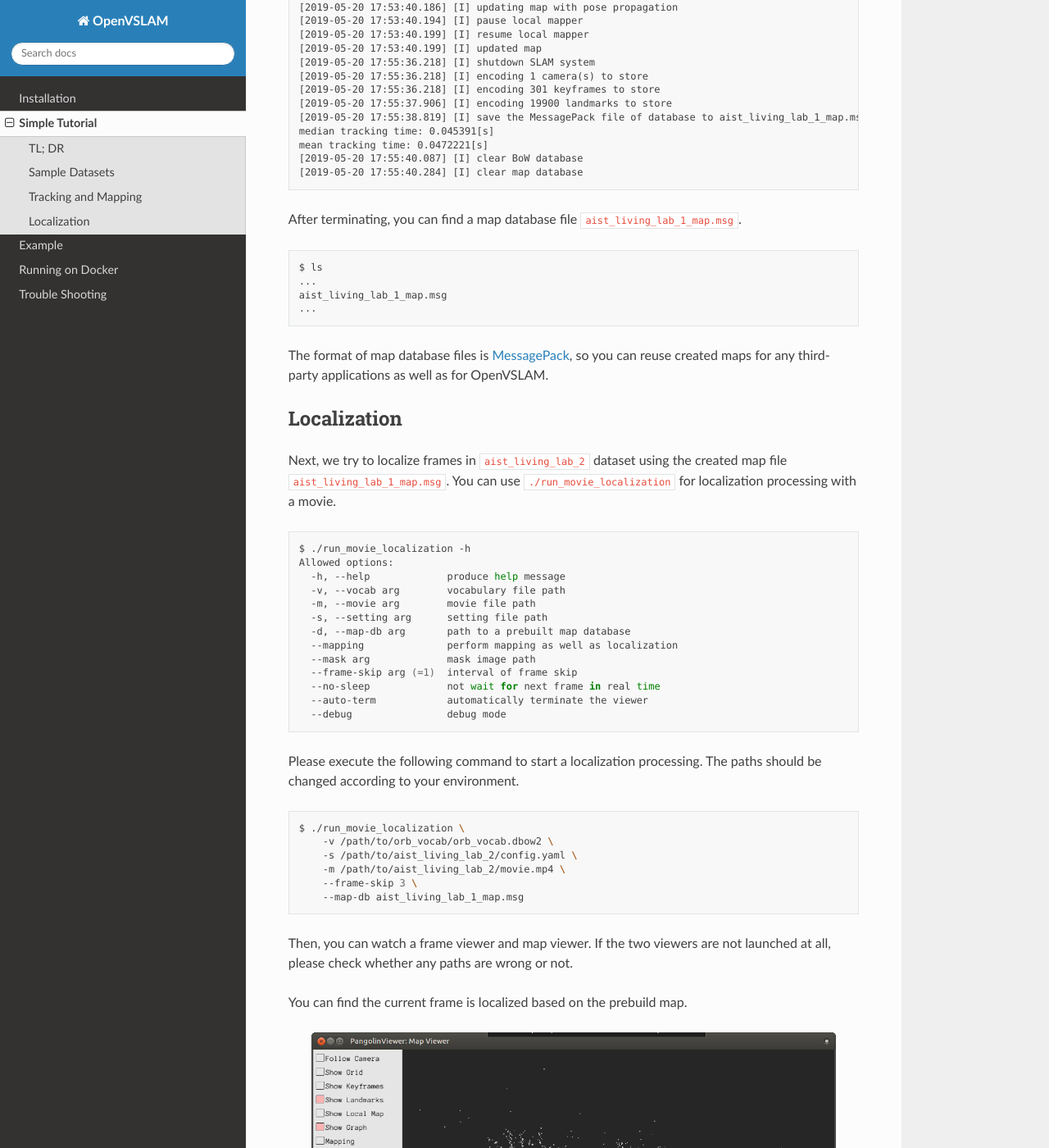
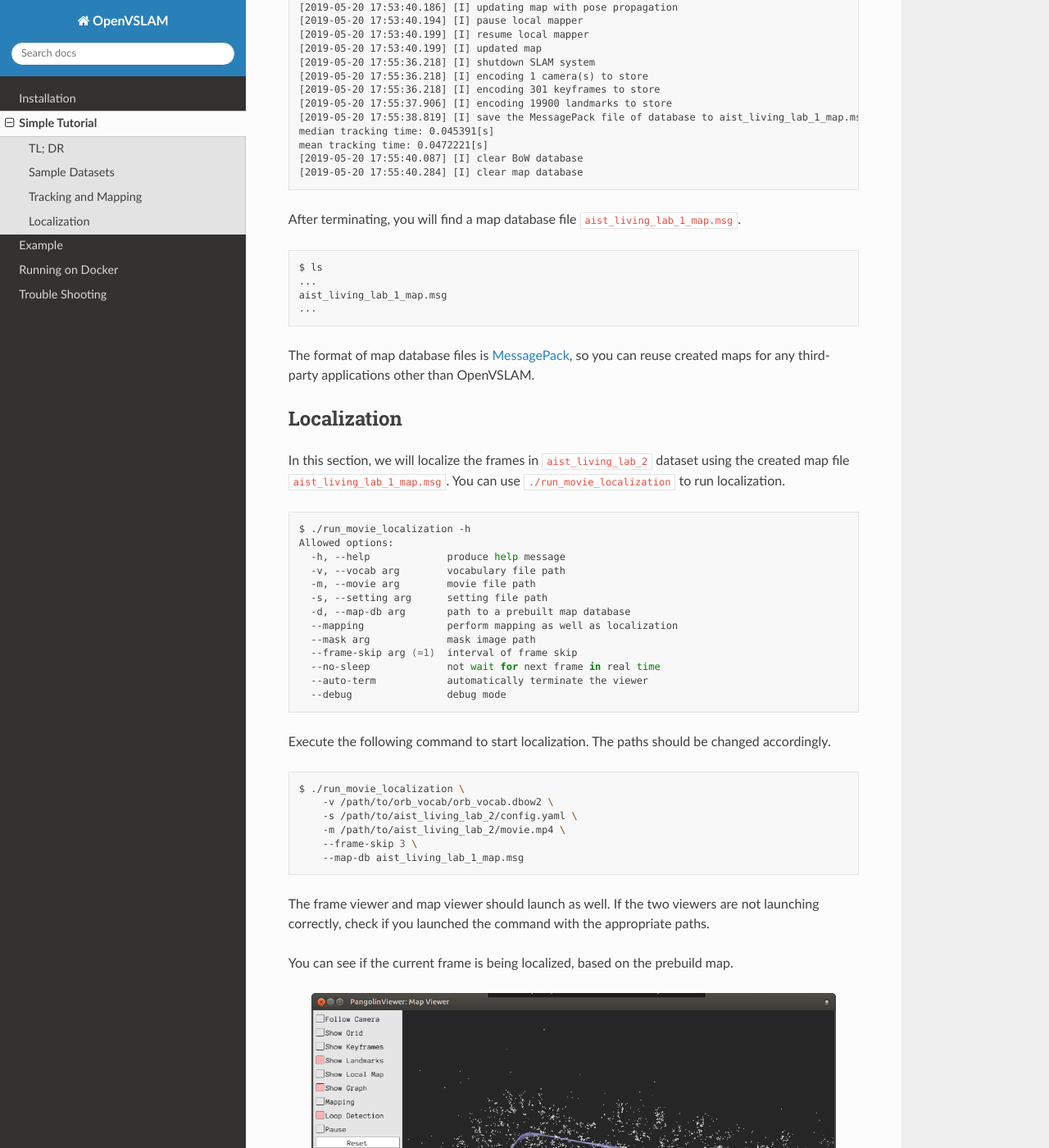
Before and after one commit to xdspacelab/openvslam, a Sphinx documentation site: the page built from docs/simple_tutorial.rst, in a window 1280 px wide and 1400 px high, scrolled down 4377 px. Shown: the whole window at 82% size. Built offline with Sphinx 7.4.7 and the Read the Docs theme 2.0.0, drawn with Linux system fonts in a browser that asks for light colours; some of the changed text lies outside the part shown.

Commit message:
edit simple_tutorial

```diff
--- a/docs/simple_tutorial.rst
+++ b/docs/simple_tutorial.rst
@@ -7,8 +7,8 @@
 TL; DR
 ^^^^^^
 
-You can check the normal operation of OpenVSLAM with the following commands.
-Please copy and paste to your terminal.
+Running the following commands will give a feel for what OpenVSLAM can do.
+The later parts of this chapter explains what each of the commands do in more detail.
 
 .. code-block:: bash
 
@@ -42,7 +42,7 @@
 Sample Datasets
 ^^^^^^^^^^^^^^^
 
-You can experience OpenVSLAM processing with various types of movies in this section.
+You can use OpenVSLAM with various video datasets.
 If you want to run OpenVSLAM with standard benchmarking detasets, please see :ref:`this section <section-example-standard-datasets>`.
 
 Start by downloading some datasets you like.
@@ -114,7 +114,7 @@
       - `link <https://drive.google.com/open?id=1A_gq8LYuENePhNHsuscLZQPhbJJwzAq4>`__
 
 
-After downloading and uncompressing a zip file, you will find a movie and a config file under an uncompressed directory.
+After downloading and uncompressing a zip file, you will find a video file and a config file under the uncompressed directory.
 
 
 .. code-block:: bash
@@ -123,19 +123,19 @@
     config.yaml  movie.mp4
 
 
-Please put the dataset at the directory you like.
+You can put the dataset in any directory where you have access to.
 
 | Additionally, please download a vocabulary file for DBoW2 from `here <https://drive.google.com/open?id=1wUPb328th8bUqhOk-i8xllt5mgRW4n84>`__.
-| After uncompressing it, you can find ``orb_vocab.dbow2`` in an uncompressed directory.
+| After uncompressing it, you will find ``orb_vocab.dbow2``.
 
-In the following, we use ``aist_living_lab_1`` and ``aist_living_lab_2`` datasets as an example.
+For the rest of this chapter, we will use ``aist_living_lab_1`` and ``aist_living_lab_2`` datasets for our example.
 
 
 Tracking and Mapping
 ^^^^^^^^^^^^^^^^^^^^
 
-Let's try to run SLAM and create a map database file with ``aist_living_lab_1`` dataset.
-You can use ``./run_movie_slam`` for SLAM processing with a movie.
+Here we should how to run SLAM and create a map database file with ``aist_living_lab_1`` dataset.
+You can use ``./run_movie_slam`` to run SLAM with the video file.
 
 
 .. code-block:: bash
@@ -160,8 +160,8 @@
       --map-db arg           store a map database at this path after SLAM
 
 
-Please execute the following command to start a SLAM processing.
-The paths should be changed according to your environment.
+Execute the following command to run SLAM.
+The paths should be changed accordingly.
 
 
 .. code-block:: bash
@@ -174,8 +174,8 @@
         --map-db aist_living_lab_1_map.msg
 
 
-Then, you can watch a frame viewer and map viewer.
-If the two viewers are not launched at all, please check whether any paths are wrong or not.
+The frame viewer and map viewer should launch as well.
+If the two viewers are not launching correctly, check if you launched the command with the appropriate paths.
 
 
 .. NOTE ::
@@ -260,7 +260,7 @@
     [2019-05-20 17:55:40.284] [I] clear map database
 
 
-After terminating, you can find a map database file ``aist_living_lab_1_map.msg``.
+After terminating, you will find a map database file ``aist_living_lab_1_map.msg``.
 
 
 .. code-block:: bash
@@ -271,14 +271,14 @@
     ...
 
 
-The format of map database files is `MessagePack <https://msgpack.org/>`_, so you can reuse created maps for any third-party applications as well as for OpenVSLAM.
+The format of map database files is `MessagePack <https://msgpack.org/>`_, so you can reuse created maps for any third-party applications other than OpenVSLAM.
 
 
 Localization
 ^^^^^^^^^^^^
 
-Next, we try to localize frames in ``aist_living_lab_2`` dataset using the created map file ``aist_living_lab_1_map.msg``.
-You can use ``./run_movie_localization`` for localization processing with a movie.
+In this section, we will localize the frames in ``aist_living_lab_2`` dataset using the created map file ``aist_living_lab_1_map.msg``.
+You can use ``./run_movie_localization`` to run localization.
 
 
 .. code-block:: bash
@@ -298,8 +298,8 @@
       --debug                debug mode
 
 
-Please execute the following command to start a localization processing.
-The paths should be changed according to your environment.
+Execute the following command to start localization.
+The paths should be changed accordingly.
 
 
 .. code-block:: bash
@@ -312,11 +312,11 @@
         --map-db aist_living_lab_1_map.msg
 
 
-Then, you can watch a frame viewer and map viewer.
-If the two viewers are not launched at all, please check whether any paths are wrong or not.
+The frame viewer and map viewer should launch as well.
+If the two viewers are not launching correctly, check if you launched the command with the appropriate paths.
 
 
-You can find the current frame is localized based on the prebuild map.
+You can see if the current frame is being localized, based on the prebuild map.
 
 
 .. image:: ./img/localize_frame_viewer_1.png
@@ -389,4 +389,4 @@
     [2019-05-20 18:01:12.574] [I] clear map database
 
 
-If you set ``--mapping`` option, the mapping module is enabled and the map will be extended.
+If you set the ``--mapping`` option, the mapping module is enabled to extend the prebuild map.
```
